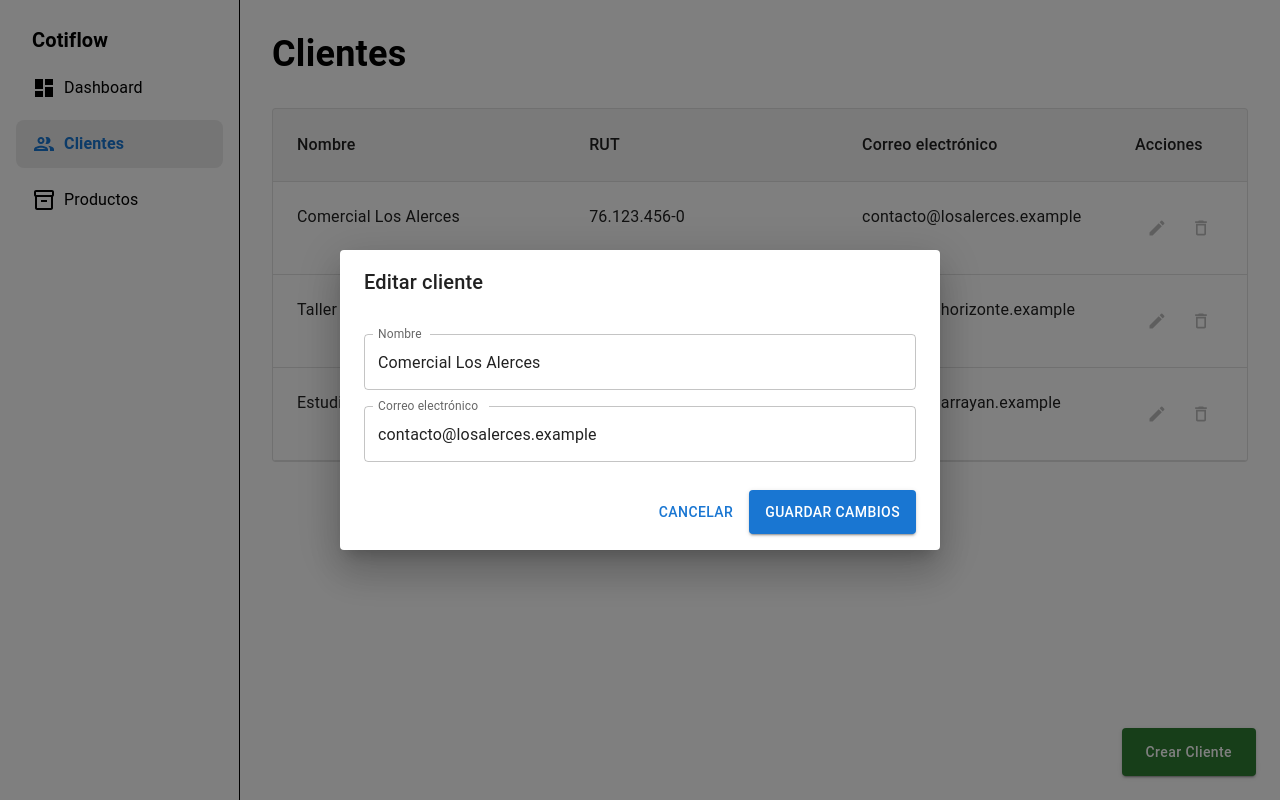
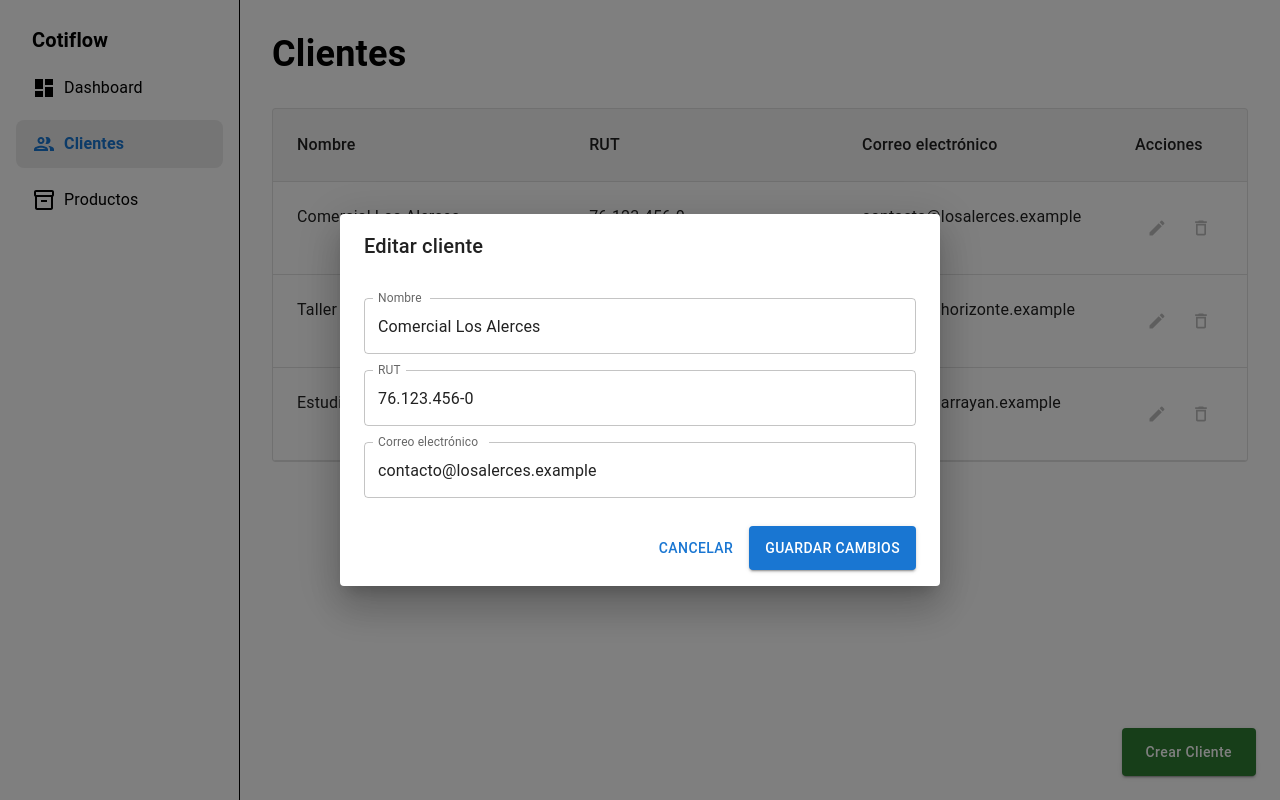
Before and after one commit to ssalinascalibar/cotiflow, a React (Vite) app: page /customers in a window 1280 px wide. Both pictures are taken after a click on the button 1157 px from the left and 228 px from the top of the page. Built offline with nearby package versions, Linux system fonts and the light colour scheme.

Commit message:
add rut field and function when update a customer

```diff
--- a/src/context/CustomersContext.tsx
+++ b/src/context/CustomersContext.tsx
@@ -10,8 +10,8 @@ export type Customer = {
 
 type CustomersContextValue = {
   customers: Customer[];
-  createCustomer: (name: string, email: string) => void;
-  updateCustomer: (id: string, name: string, email: string) => void;
+  createCustomer: (name: string, email: string, rut: string) => void;
+  updateCustomer: (id: string, name: string, email: string, rut: string) => void;
   deleteCustomer: (id: string) => void;
 };
 
@@ -20,11 +20,11 @@ const CustomersContext = createContext<CustomersContextValue | null>(null);
 function CustomersProvider({ children }: { children: ReactNode }) {
   const [customers, setCustomers] = useState<Customer[]>(customersFixture);
 
-  const createCustomer = (name: string, email: string) => {
+  const createCustomer = (name: string, email: string, rut: string) => {
     const newCustomer: Customer = {
       id: crypto.randomUUID(),
       name,
-      rut: "",
+      rut,
       email,
     };
 
@@ -34,10 +34,10 @@ function CustomersProvider({ children }: { children: ReactNode }) {
     ]);
   };
 
-  const updateCustomer = (id: string, name: string, email: string) => {
+  const updateCustomer = (id: string, name: string, email: string, rut: string) => {
     setCustomers((previousCustomers) =>
       previousCustomers.map((customer) =>
-        customer.id === id ? { ...customer, name, email } : customer,
+        customer.id === id ? { ...customer, name, email, rut } : customer,
       ),
     );
   };
--- a/src/features/customers/Customers.tsx
+++ b/src/features/customers/Customers.tsx
@@ -31,11 +31,11 @@ export default function Customers() {
     setSelectedCustomer(null);
   };
 
-  const handleSaveCustomer = (name: string, email: string) => {
+  const handleSaveCustomer = (name: string, email: string, rut: string) => {
     if (selectedCustomer === null) {
-      createCustomer(name, email);
+      createCustomer(name, email, rut);
     } else {
-      updateCustomer(selectedCustomer.id, name, email);
+      updateCustomer(selectedCustomer.id, name, email, rut);
     }
 
     handleCloseCustomerModal();
--- a/src/features/customers/components/CustomerFormModal.tsx
+++ b/src/features/customers/components/CustomerFormModal.tsx
@@ -13,7 +13,7 @@ type CustomerFormModalProps = {
   open: boolean;
   customer: Customer | null;
   onClose: () => void;
-  onSave: (name: string, email: string) => void;
+  onSave: (name: string, email: string, rut: string) => void;
 };
 
 export default function CustomerFormModal({
@@ -24,6 +24,7 @@ export default function CustomerFormModal({
 }: CustomerFormModalProps) {
   const [name, setName] = useState(customer?.name ?? "");
   const [email, setEmail] = useState(customer?.email ?? "");
+  const [rut, setRut] = useState(customer?.rut ?? "");
 
   return (
     <Dialog
@@ -45,7 +46,7 @@ export default function CustomerFormModal({
         component="form"
         onSubmit={(event) => {
           event.preventDefault();
-          onSave(name, email);
+          onSave(name, email, rut);
         }}
       >
         <DialogContent>
@@ -58,6 +59,15 @@ export default function CustomerFormModal({
               label="Nombre"
               autoComplete="name"
               autoFocus
+              fullWidth
+            />
+            <TextField
+              id="customer-rut"
+              name="rut"
+              value={rut}
+              onChange={(event) => setRut(event.target.value)}
+              label="RUT"
+              type="text"
               fullWidth
             />
             <TextField
```
Also changed, not shown: 1 other file (tests, documents, lock files or other folders).
